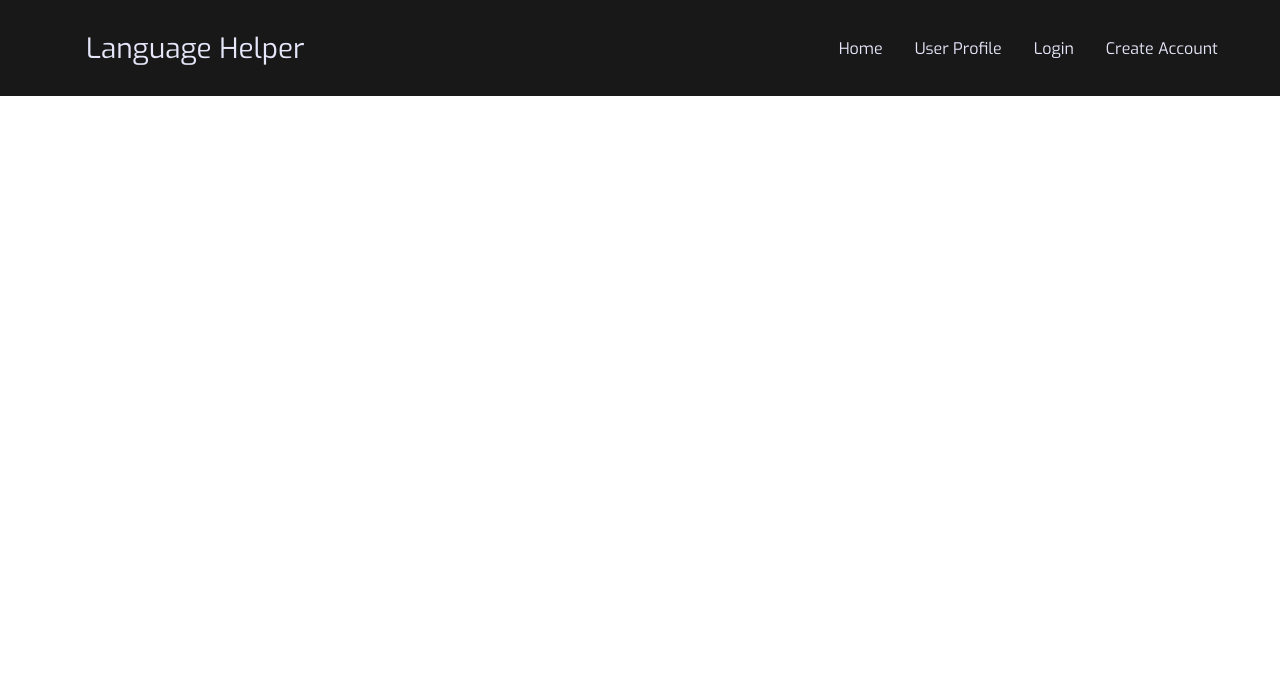
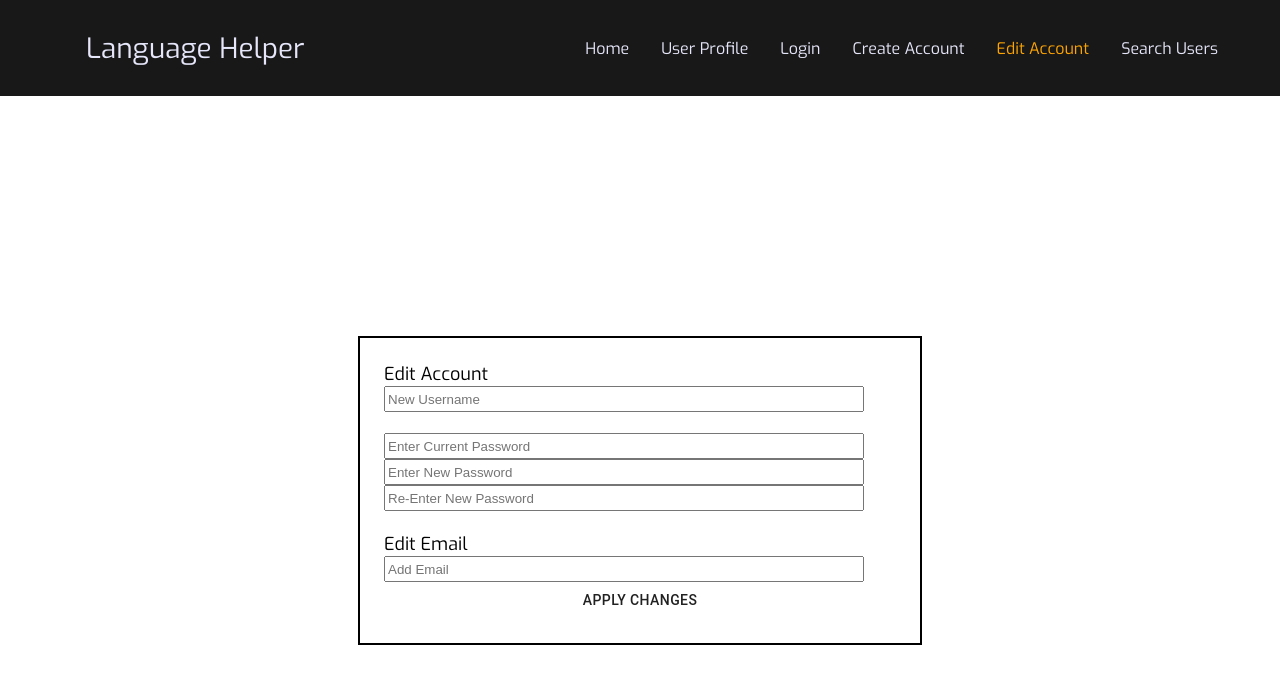
Before and after one commit to ica778/I-LOVE-ICICS, a React (Create React App) app in the folder my-app/: page /edit_account in a window 1280 px wide. Shown: the top 684 px of the page. Built offline with nearby package versions, Linux system fonts and the light colour scheme.

Commit message:
added frontend for edit account and search usernames

```diff
--- a/my-app/src/App.js
+++ b/my-app/src/App.js
@@ -5,7 +5,9 @@ import NavBar from './components/Navbar/NavBar';
 import MainPage from './components/MainPage';
 import LoginCredentials from './components/LoginCredentials';
 import CreateAccount from './components/CreateAccount';
-import UserProfile from './components/UserProfile'
+import UserProfile from './components/UserProfile';
+import EditAccount from './components/EditAccount';
+import SearchUsers from './components/SearchUsers';
 
 function App() {
   return (
@@ -16,6 +18,8 @@ function App() {
         <Route path='/main' exact element={<MainPage />} />
         <Route path='/user_profile' exact element={<UserProfile />} />
         <Route path='/create_account' exact element={<CreateAccount />} />
+        <Route path='/edit_account' exact element={<EditAccount />} />
+        <Route path='/search_users' exact element={<SearchUsers />} />
       </Routes>
     </Router>
   );
--- /dev/null
+++ b/my-app/src/components/EditAccount.js
@@ -0,0 +1,24 @@
+import { useDispatch, useSelector } from 'react-redux';
+import { Button } from '@material-ui/core';
+import styles from './EditAccount.module.scss';
+
+function EditAccount() {
+    return (
+        <div className={styles.formBox}>
+            <form className={styles.formControl}>
+                <label>Edit Account</label>
+                <input placeholder="New Username" size="20"/>
+                <br/>
+                <input placeholder="Enter Current Password" size="20"/>
+                <input placeholder="Enter New Password" size="20"/>
+                <input placeholder="Re-Enter New Password" size="20"/>
+                <br/>
+                <label>Edit Email</label>
+                <input placeholder="Add Email" size="20"/>
+            </form>
+            <Button className={styles.input}>Apply Changes</Button>
+        </div>
+    );
+}
+
+export default EditAccount;
--- /dev/null
+++ b/my-app/src/components/EditAccount.module.scss
@@ -0,0 +1,41 @@
+
+.formBox {
+    position: relative;
+    margin: auto;
+    display: flex;
+    flex-direction: column;
+    width: 40%;
+    margin-top: 15em;
+    padding: 1.5em;
+    border: solid;
+    border-width: 2px;
+    border-color: black;
+}
+
+.formControl {
+    display: flex;
+    flex-direction: column;
+    margin-right: 2em;
+}
+
+.controls {
+    width: 40%;
+    margin-top: 0.3em;
+    display: grid;
+    grid-template-columns: 1fr 1fr;
+    gap: 1em;
+}
+
+.formControl label {
+    font-size: large;
+    color: black;
+}
+
+input {
+    height: 1.5em;
+}
+
+.inputBox {
+    display: flexbox;
+    flex-direction: column;
+}
--- a/my-app/src/components/Navbar/NavBar.jsx
+++ b/my-app/src/components/Navbar/NavBar.jsx
@@ -22,6 +22,12 @@ const NavBar = () => {
           <NavLink to='/create_account' activestyle="true">
             Create Account
           </NavLink>
+          <NavLink to='/edit_account' activestyle="true">
+            Edit Account
+          </NavLink>
+          <NavLink to='/search_users' activestyle="true">
+            Search Users
+          </NavLink>
         </NavMenu>
       </NavStyle>
     </>
--- /dev/null
+++ b/my-app/src/components/SearchUsers.js
@@ -0,0 +1,15 @@
+import { Button } from '@material-ui/core';
+import styles from './SearchUsers.module.scss';
+
+function SearchUsers() {
+    return (
+        <div className={styles.formBox}>
+            <form className={styles.formControl}>
+                <input placeholder="Search Username" size="20"/>
+            </form>
+            <Button className={styles.input}>Search</Button>
+        </div>
+    );
+}
+
+export default SearchUsers;
--- /dev/null
+++ b/my-app/src/components/SearchUsers.module.scss
@@ -0,0 +1,36 @@
+
+.formBox {
+    position: relative;
+    margin: auto;
+    display: flex;
+    flex-direction: column;
+    width: 40%;
+    margin-top: 15em;
+    padding: 1.5em;
+    border: solid;
+    border-width: 2px;
+    border-color: black;
+}
+
+.formControl {
+    display: flex;
+    flex-direction: column;
+    margin-right: 2em;
+}
+
+.controls {
+    width: 40%;
+    margin-top: 0.3em;
+    display: grid;
+    grid-template-columns: 1fr 1fr;
+    gap: 1em;
+}
+
+.formControl label {
+    font-size: large;
+    color: black;
+}
+
+input {
+    height: 1.5em;
+}
```
